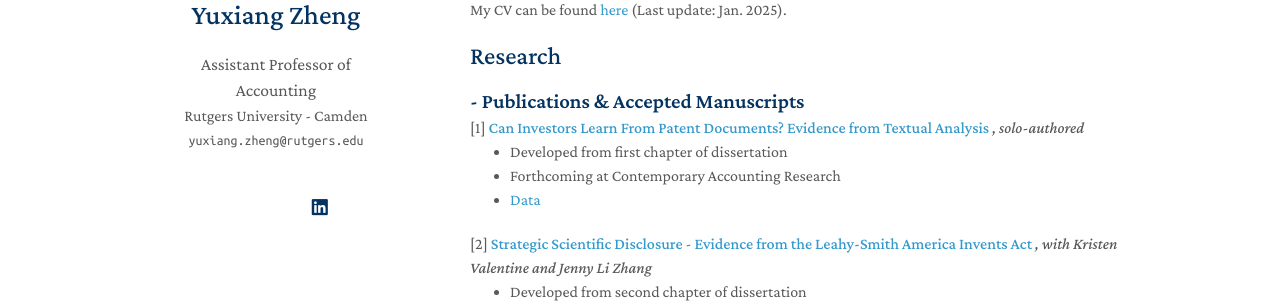
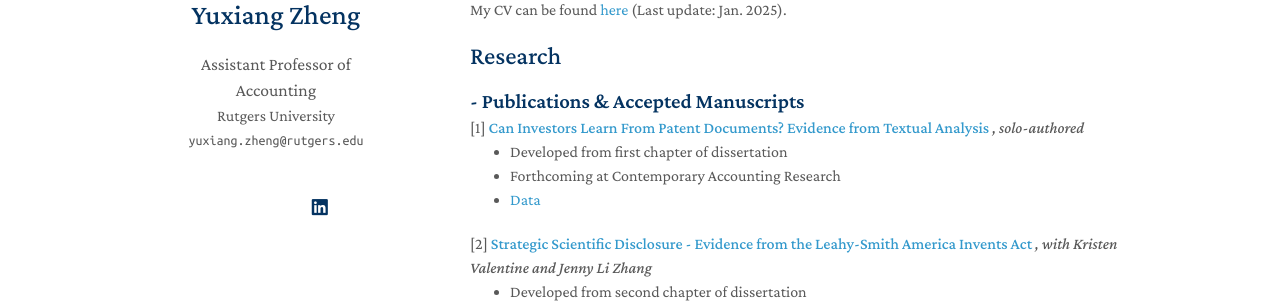
Before and after one commit to yuxiang-zheng/yuxiang-zheng.github.io, a Jekyll site: the page built from index.md, in a window 1280 px wide. Shown: the part 381-684 px from the top of the page. Built offline with Jekyll 4.4.1, drawn with Linux system fonts in a browser that asks for light colours; a style sheet for code colours, icons or effects is not loaded; our own code applies the rules of GitHub Pages for plain Markdown files.

Commit message:
Update _config.yml

```diff
--- a/_config.yml
+++ b/_config.yml
@@ -1,7 +1,7 @@
 # Basic Information
 title: Yuxiang Zheng
 position: Assistant Professor of Accounting
-affiliation: Rutgers University - Camden
+affiliation: Rutgers University
 email: yuxiang.zheng@rutgers.edu
 
 # Search Engine Optimization (SEO)
```
